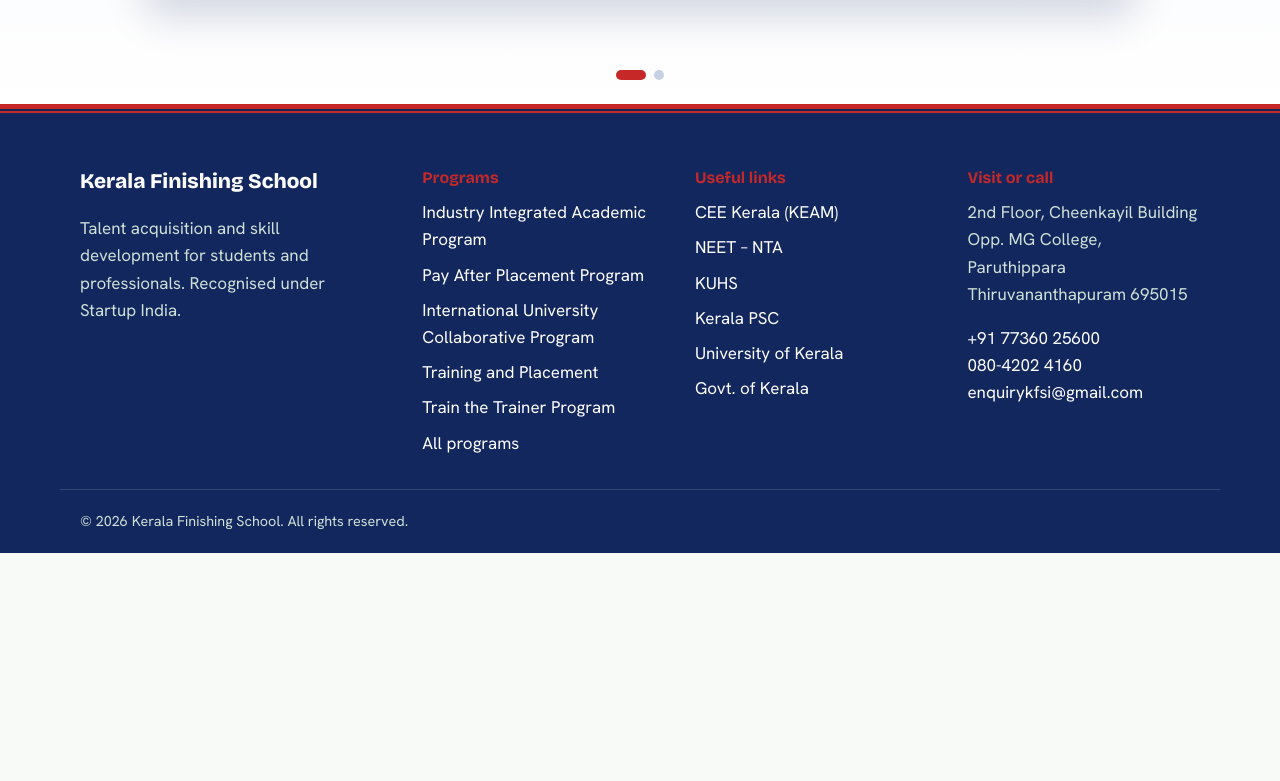
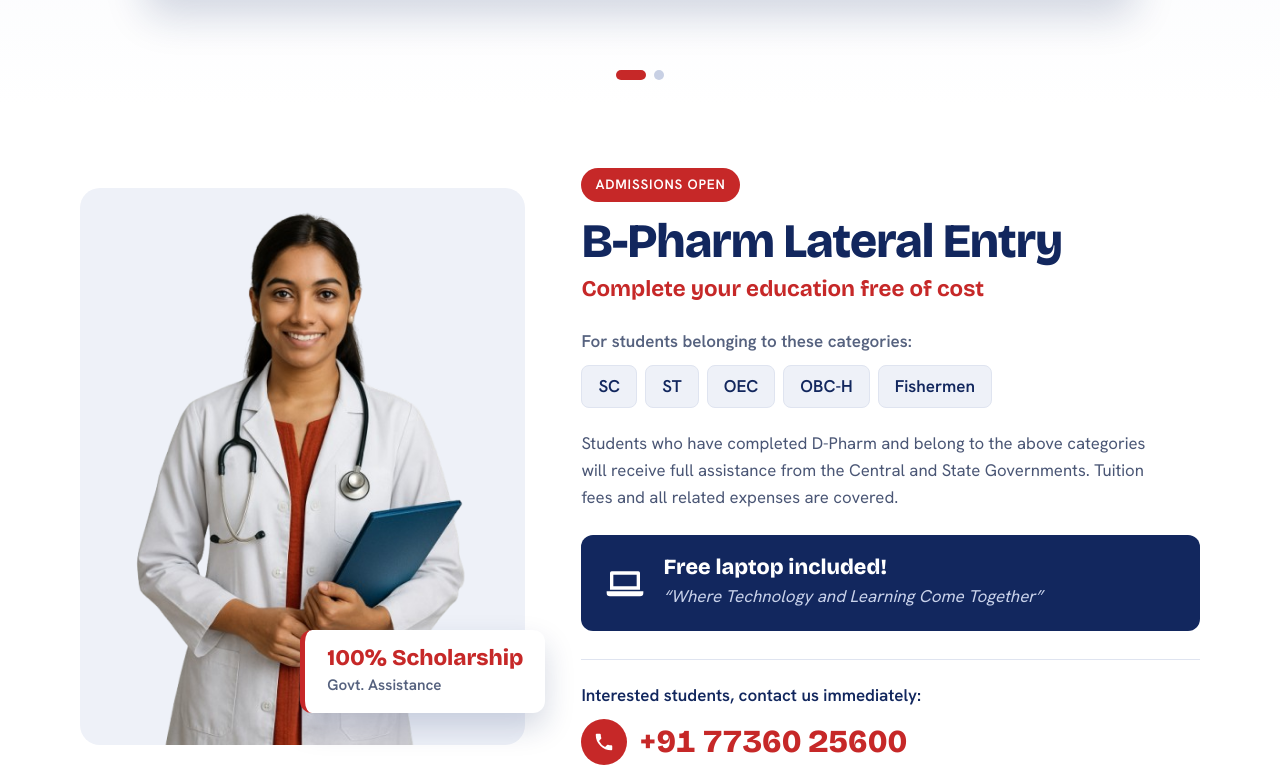
Before and after one commit to Dinoy77/kfs-website, a React (Vite) app: page / in a window 1280 px wide. Shown: the part 639-1420 px from the top of the page. Before the commit the page ends 1192 px from the top, so only its background shows below. Built offline with nearby package versions, Linux system fonts and the light colour scheme.

Commit message:
B-Pharm section on home page

```diff
--- /dev/null
+++ b/src/components/BPharmSection.jsx
@@ -0,0 +1,74 @@
+import { useState } from 'react'
+import { site } from '../data/site.js'
+import { bpharm } from '../data/home.js'
+
+function LaptopIcon() {
+  return (
+    <svg width="40" height="40" viewBox="0 0 24 24" aria-hidden="true">
+      <path fill="currentColor" d="M4 5h16a1 1 0 0 1 1 1v10H3V6a1 1 0 0 1 1-1zm1 2v7h14V7H5zM1 17h22v1a2 2 0 0 1-2 2H3a2 2 0 0 1-2-2v-1z" />
+    </svg>
+  )
+}
+
+function PhoneIcon() {
+  return (
+    <svg width="22" height="22" viewBox="0 0 24 24" aria-hidden="true">
+      <path fill="currentColor" d="M6.6 10.8a15.1 15.1 0 0 0 6.6 6.6l2.2-2.2a1 1 0 0 1 1-.25 11.4 11.4 0 0 0 3.6.57 1 1 0 0 1 1 1V20a1 1 0 0 1-1 1A17 17 0 0 1 3 4a1 1 0 0 1 1-1h3.5a1 1 0 0 1 1 1c0 1.25.2 2.45.57 3.57a1 1 0 0 1-.25 1z" />
+    </svg>
+  )
+}
+
+export default function BPharmSection() {
+  const [photoMissing, setPhotoMissing] = useState(false)
+
+  return (
+    <section className="bp" aria-labelledby="bp-title">
+      <div className="wrap bp-grid">
+        {/* Photo */}
+        <div className="bp-photo">
+          {photoMissing ? (
+            <div className="bp-photo-missing">
+              Add the photo at <code>public{bpharm.photo}</code>
+            </div>
+          ) : (
+            <img src={bpharm.photo} alt={bpharm.photoAlt} onError={() => setPhotoMissing(true)} />
+          )}
+          <div className="bp-badge">
+            <strong>{bpharm.badgeTitle}</strong>
+            <span>{bpharm.badgeText}</span>
+          </div>
+        </div>
+
+        {/* Details */}
+        <div className="bp-card">
+          <p className="bp-tag">{bpharm.tag}</p>
+          <h2 id="bp-title" className="bp-title">{bpharm.title}</h2>
+          <p className="bp-lead">{bpharm.lead}</p>
+
+          <p className="bp-label">{bpharm.categoriesLabel}</p>
+          <ul className="bp-cats">
+            {bpharm.categories.map((c) => <li key={c}>{c}</li>)}
+          </ul>
+
+          <p className="bp-text">{bpharm.text}</p>
+
+          <div className="bp-laptop">
+            <LaptopIcon />
+            <div>
+              <p className="bp-laptop-title">{bpharm.laptopTitle}</p>
+              <p className="bp-laptop-text">{bpharm.laptopText}</p>
+            </div>
+          </div>
+
+          <div className="bp-contact">
+            <p className="bp-contact-label">{bpharm.contactLabel}</p>
+            <a className="bp-phone" href={`tel:${site.mobile.tel}`}>
+              <span className="bp-phone-icon"><PhoneIcon /></span>
+              {site.mobile.display}
+            </a>
+          </div>
+        </div>
+      </div>
+    </section>
+  )
+}
--- a/src/data/home.js
+++ b/src/data/home.js
@@ -14,3 +14,20 @@
     alt: 'MBA Earn and Learn. Get your MBA degree while doing a full-time job in Bangalore. 2-year full-time MBA, up to 2 years of experience and up to 2 years of salary.',
   },
 ]
+
+// Section below the banner: B-Pharm Lateral Entry
+export const bpharm = {
+  photo: '/img/girl-medical.png',
+  photoAlt: 'Pharmacy student in a white coat holding a folder',
+  badgeTitle: '100% Scholarship',
+  badgeText: 'Govt. Assistance',
+  tag: 'Admissions open',
+  title: 'B-Pharm Lateral Entry',
+  lead: 'Complete your education free of cost',
+  categoriesLabel: 'For students belonging to these categories:',
+  categories: ['SC', 'ST', 'OEC', 'OBC-H', 'Fishermen'],
+  text: 'Students who have completed D-Pharm and belong to the above categories will receive full assistance from the Central and State Governments. Tuition fees and all related expenses are covered.',
+  laptopTitle: 'Free laptop included!',
+  laptopText: '“Where Technology and Learning Come Together”',
+  contactLabel: 'Interested students, contact us immediately:',
+}
--- a/src/pages/Home.css
+++ b/src/pages/Home.css
@@ -85,3 +85,85 @@
 @media (prefers-reduced-motion: reduce) {
   .hs-slide, .hs-dot, .hs-arrow { transition: none; }
 }
+
+/* ===== B-Pharm section (below the banner) ===== */
+.bp { padding-block: 64px 80px; background: #fff; }
+.bp-grid {
+  display: grid; grid-template-columns: minmax(0, .9fr) minmax(0, 1.25fr);
+  gap: 56px; align-items: center;
+}
+
+/* Photo with scholarship badge */
+.bp-photo {
+  position: relative; border-radius: 20px; background: var(--kfs-soft);
+  aspect-ratio: 4 / 5; max-width: 100%;
+}
+.bp-photo img {
+  position: absolute; inset: 0; width: 100%; height: 100%;
+  object-fit: contain; object-position: bottom center; border-radius: 20px;
+}
+.bp-photo-missing {
+  position: absolute; inset: 0; display: grid; place-items: center; padding: 24px; text-align: center;
+  color: var(--kfs-navy); border: 2px dashed #c8d0e4; border-radius: 20px;
+}
+.bp-badge {
+  position: absolute; right: -20px; bottom: 32px;
+  display: grid; gap: 2px; padding: 16px 22px; border-radius: 12px;
+  background: #fff; border-left: 5px solid var(--kfs-red);
+  box-shadow: 0 14px 30px rgba(18, 39, 94, .18);
+}
+.bp-badge strong { font: 800 1.4rem/1.1 var(--font-display); color: var(--kfs-red); }
+.bp-badge span { color: #56627f; font-weight: 600; font-size: .95rem; }
+
+/* Details card */
+.bp-tag {
+  display: inline-block; margin: 0 0 14px; padding: 6px 14px; border-radius: 999px;
+  background: var(--kfs-red); color: #fff; font-weight: 700; font-size: .85rem; letter-spacing: .06em;
+  text-transform: uppercase;
+}
+.bp-title {
+  color: var(--kfs-navy); font-size: clamp(2rem, 4.2vw, 3rem); font-weight: 800;
+  letter-spacing: -0.02em; line-height: 1.05; margin: 0 0 8px; text-wrap: balance;
+}
+.bp-lead { font: 700 clamp(1.15rem, 2vw, 1.4rem)/1.3 var(--font-display); color: var(--kfs-red); margin: 0 0 24px; }
+.bp-label { color: #56627f; margin: 0 0 10px; font-weight: 600; }
+.bp-cats { list-style: none; padding: 0; margin: 0 0 22px; display: flex; flex-wrap: wrap; gap: 8px; }
+.bp-cats li {
+  padding: 7px 16px; border-radius: 8px; background: var(--kfs-soft); color: var(--kfs-navy);
+  border: 1px solid #dfe4f0; font-weight: 700;
+}
+.bp-text { color: #4a5675; font-size: 1.05rem; max-width: 62ch; margin: 0 0 24px; }
+
+.bp-laptop {
+  display: flex; align-items: center; gap: 18px; padding: 20px 24px; margin-bottom: 28px;
+  border-radius: 12px; background: var(--kfs-navy); color: #fff;
+}
+.bp-laptop svg { flex-shrink: 0; color: #fff; }
+.bp-laptop-title { font: 800 1.35rem/1.15 var(--font-display); margin: 0; color: #fff; }
+.bp-laptop-text { margin: 4px 0 0; font-style: italic; color: #c9d2ea; }
+
+.bp-contact { border-top: 1px solid #dfe4f0; padding-top: 22px; }
+.bp-contact-label { font-weight: 700; color: var(--kfs-navy); margin: 0 0 10px; }
+.bp-phone {
+  display: inline-flex; align-items: center; gap: 12px; text-decoration: none;
+  font: 800 clamp(1.5rem, 3vw, 2rem)/1 var(--font-display); color: var(--kfs-red);
+  font-variant-numeric: tabular-nums;
+}
+.bp-phone:hover { color: var(--kfs-navy); }
+.bp-phone-icon {
+  width: 46px; height: 46px; border-radius: 50%; display: grid; place-items: center;
+  background: var(--kfs-red); color: #fff;
+}
+.bp-phone:hover .bp-phone-icon { background: var(--kfs-navy); }
+
+@media (max-width: 960px) {
+  .bp-grid { grid-template-columns: 1fr; gap: 40px; }
+  .bp-photo { max-width: 420px; width: 100%; justify-self: center; }
+}
+@media (max-width: 640px) {
+  .bp { padding-block: 40px 56px; }
+  .bp-badge { right: 12px; bottom: 16px; padding: 12px 16px; }
+  .bp-badge strong { font-size: 1.15rem; }
+  .bp-laptop { padding: 16px; gap: 14px; }
+  .bp-laptop-title { font-size: 1.15rem; }
+}
--- a/src/pages/Home.jsx
+++ b/src/pages/Home.jsx
@@ -1,8 +1,9 @@
 import { useEffect } from 'react'
 import HeroSlider from '../components/HeroSlider.jsx'
+import BPharmSection from '../components/BPharmSection.jsx'
 import './Home.css'
 
-// Home page — banner only for now. More sections will be added below the slider.
+// Home page sections, top to bottom.
 export default function Home() {
   useEffect(() => {
     document.title = 'Kerala Finishing School | Thiruvananthapuram'
@@ -11,6 +12,7 @@
   return (
     <>
       <HeroSlider />
+      <BPharmSection />
     </>
   )
 }
```
Also changed, not shown: public/img/girl-medical.png (added).
